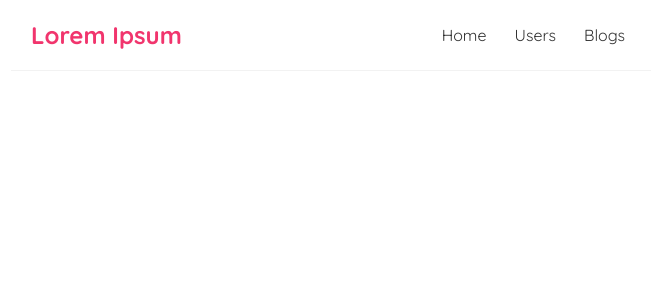
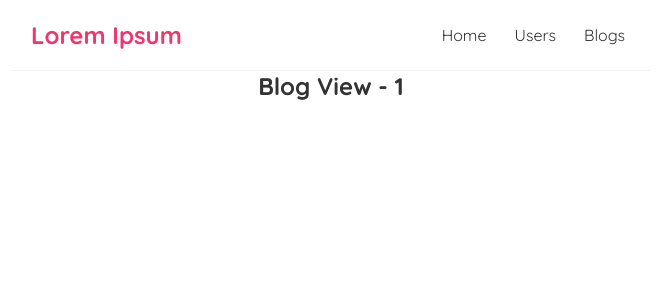
Before and after one commit to priyan1995/react-basics, a React (Create React App) app: page /singleBlogs/1 in a window 1280 px wide. Shown: the top 300 px of the page, without its empty margins (309-965 px from the left). Built offline with nearby package versions, Linux system fonts and the light colour scheme.

Commit message:
Router parameters set

```diff
--- a/src/App.js
+++ b/src/App.js
@@ -6,6 +6,7 @@
 import UserData from './pages/userData';
 import { BrowserRouter as Router, Route, Switch } from 'react-router-dom';
 import CreateBlog from './pages/create';
+import BlogDetails from './pages/blogSingle';
 
 function App() {
   return (
@@ -26,9 +27,15 @@
             <Blog />
           </Route>
 
-          <Router path="/users">
+          <Route path="/singleBlogs/:id">
+            <BlogDetails />
+          </Route>
+
+          <Route path="/users">
             <UserData />
-          </Router>
+          </Route>
+
+
 
         </Switch>
       </div>
--- a/src/pages/blogList.js
+++ b/src/pages/blogList.js
@@ -1,3 +1,4 @@
+import { Link } from "react-router-dom";
 
 
 const BlogList = (props) => {
@@ -12,8 +13,10 @@
             <hr />
             {blogs.map((blog) => (
                 <div className="blog-preview" key={blog.id}>
+                    <Link to={`/singleBlogs/${blog.id}`}>
                     <h2>{blog.title}</h2>
                     <p><strong>{blog.body}</strong></p>
+                    </Link>
                     <p>Written By: {blog.author}</p>
                     <button onClick={() => handleHide(blog.id)}>Hide Blog</button>
                 </div>
--- /dev/null
+++ b/src/pages/blogSingle.js
@@ -0,0 +1,12 @@
+import { useParams } from "react-router-dom";
+
+const BlogDetails = () =>{
+    const { id } = useParams();
+    return (
+        <div className="blog-details">
+            <h2>Blog View - { id }</h2>
+        </div>
+    );
+}
+
+export default BlogDetails;
```
